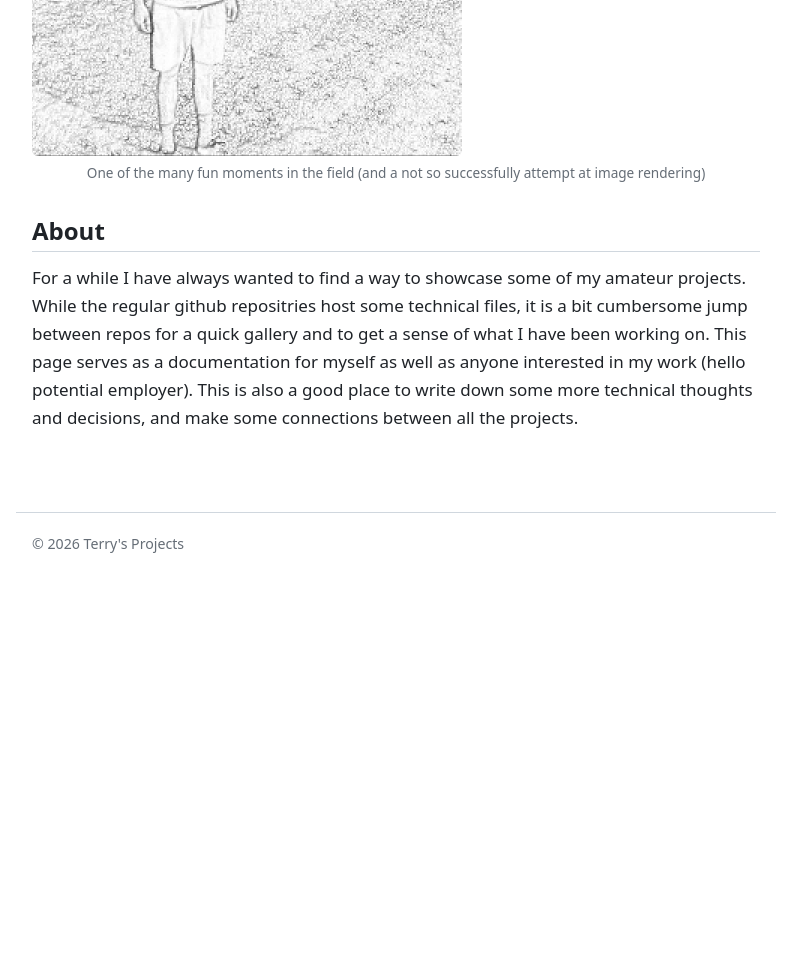
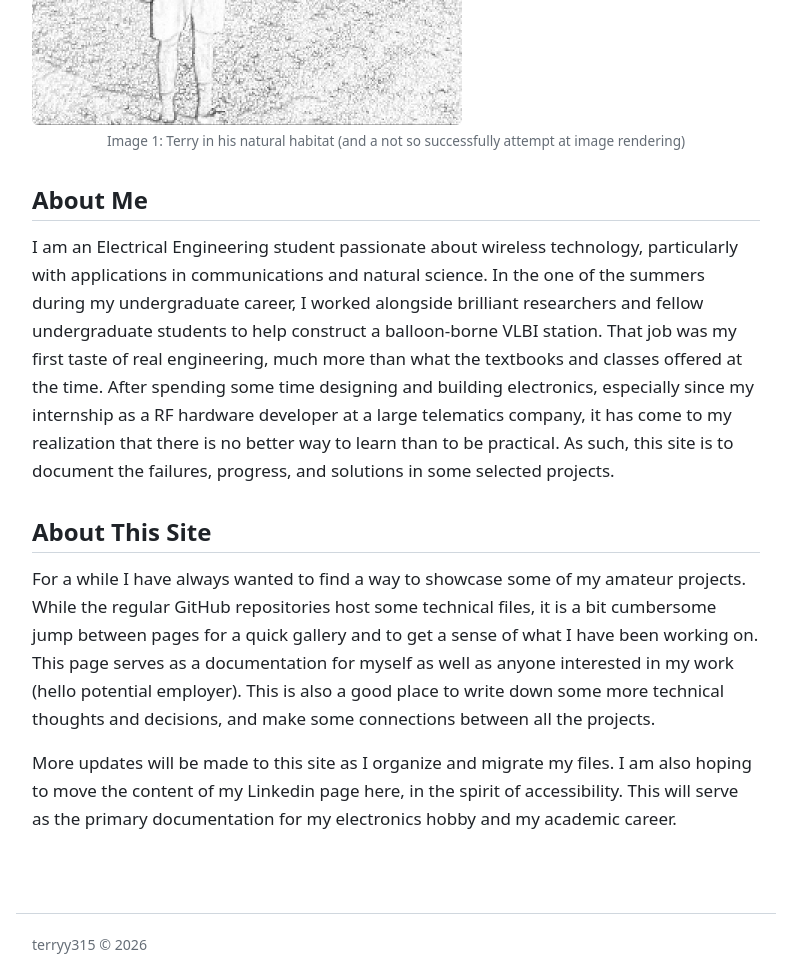
Before and after one commit to Terryy315/terryy315.github.io, a plain HTML site: page index.html in a window 1280 px wide. Shown: the part 680-1654 px from the top of the page, without its empty margins (244-1035 px from the left). Before the commit the page ends 1254 px from the top, so only its background shows below. Drawn offline with Linux system fonts and the light colour scheme; files that its build step writes are made by us from their sources.

Commit message:
fixed image issue

```diff
--- a/index.html
+++ b/index.html
@@ -25,28 +25,36 @@
     <!-- Hero / intro -->
     <section class="hero">
       <h1>Terry's Projects</h1>
-      <p class="lead">Welcome to my website! It is here that I wish to document publicly some of my projects. Most of them are done as a free Ham in the evening, and some of which are from school.</p>
+      <p class="lead">Welcome to my website! It is here that I wish to document publicly some of my projects. Most of them are related to radio, and some of which are from school.</p>
       <figure>
         <img src="images/habitat.png" alt="Terry in his natural habitat">
-        <figcaption>One of the many fun moments in the field (and a not so successfully attempt at image rendering)</figcaption>
+        <figcaption>Image 1: Terry in his natural habitat (and a not so successfully attempt at image rendering)</figcaption>
       </figure>
     </section>
 
+    <section>
+      <h2>About Me</h2>
+      <p>
+      I am an Electrical Engineering student passionate about wireless technology, particularly with applications in communications and natural science. In the one of the summers during my undergraduate career, I worked alongside brilliant researchers and fellow undergraduate students to help construct a balloon-borne VLBI station. That job was my first taste of real engineering, much more than what the textbooks and classes offered at the time. After spending some time designing and building electronics, especially since my internship as a RF hardware developer at a large telematics company, it has come to my realization that there is no better way to learn than to be practical. As such, this site is to document the failures, progress, and solutions in some selected projects.
+      </p>
+      <p></p>
+
     <!-- Regular text section -->
     <section>
-      <h2>About</h2>
+      <h2>About This Site</h2>
       <p>
-        For a while I have always wanted to find a way to showcase some of my amateur projects. While the regular github repositries host some technical files,
-	it is a bit cumbersome jump between repos for a quick gallery and to get a sense of what I have been working on. This page serves as a documentation for myself as well as anyone interested in my work (hello potential employer).
+        For a while I have always wanted to find a way to showcase some of my amateur projects. While the regular GitHub repositories host some technical files,
+	it is a bit cumbersome jump between pages for a quick gallery and to get a sense of what I have been working on. This page serves as a documentation for myself as well as anyone interested in my work (hello potential employer).
 	This is also a good place to write down some more technical thoughts and decisions, and make some connections between all the projects.
       </p>
+      More updates will be made to this site as I organize and migrate my files. I am also hoping to move the content of my Linkedin page here, in the spirit of accessibility. This will serve as the primary documentation for my electronics hobby and my academic career.
       <p></p>
 
 
   </main>
 
   <footer class="site-footer">
-    <small>&copy; 2026 Terry's Projects</small>
+    <small>terryy315 &copy; 2026</small>
   </footer>
 
 </body>
```
